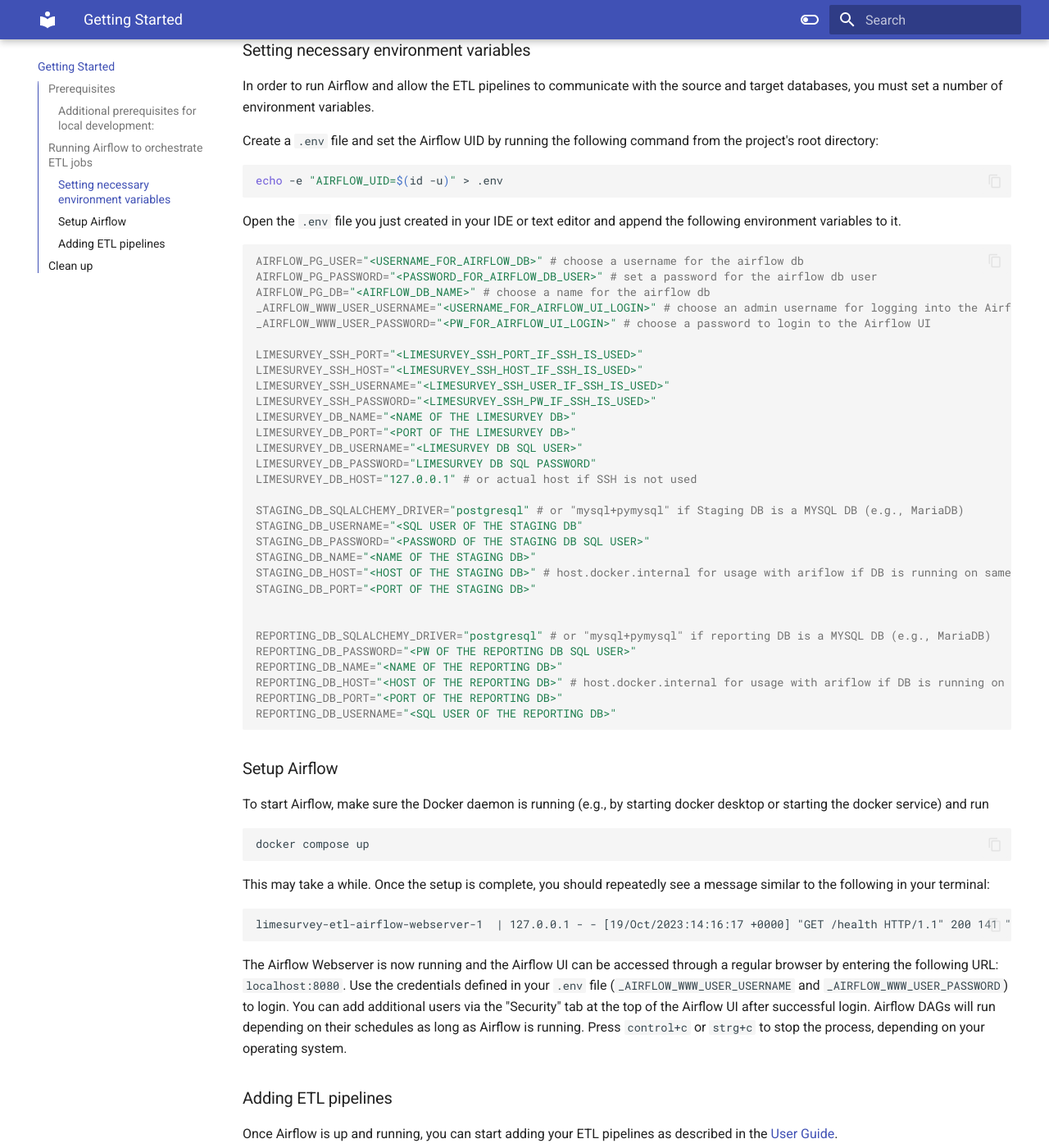
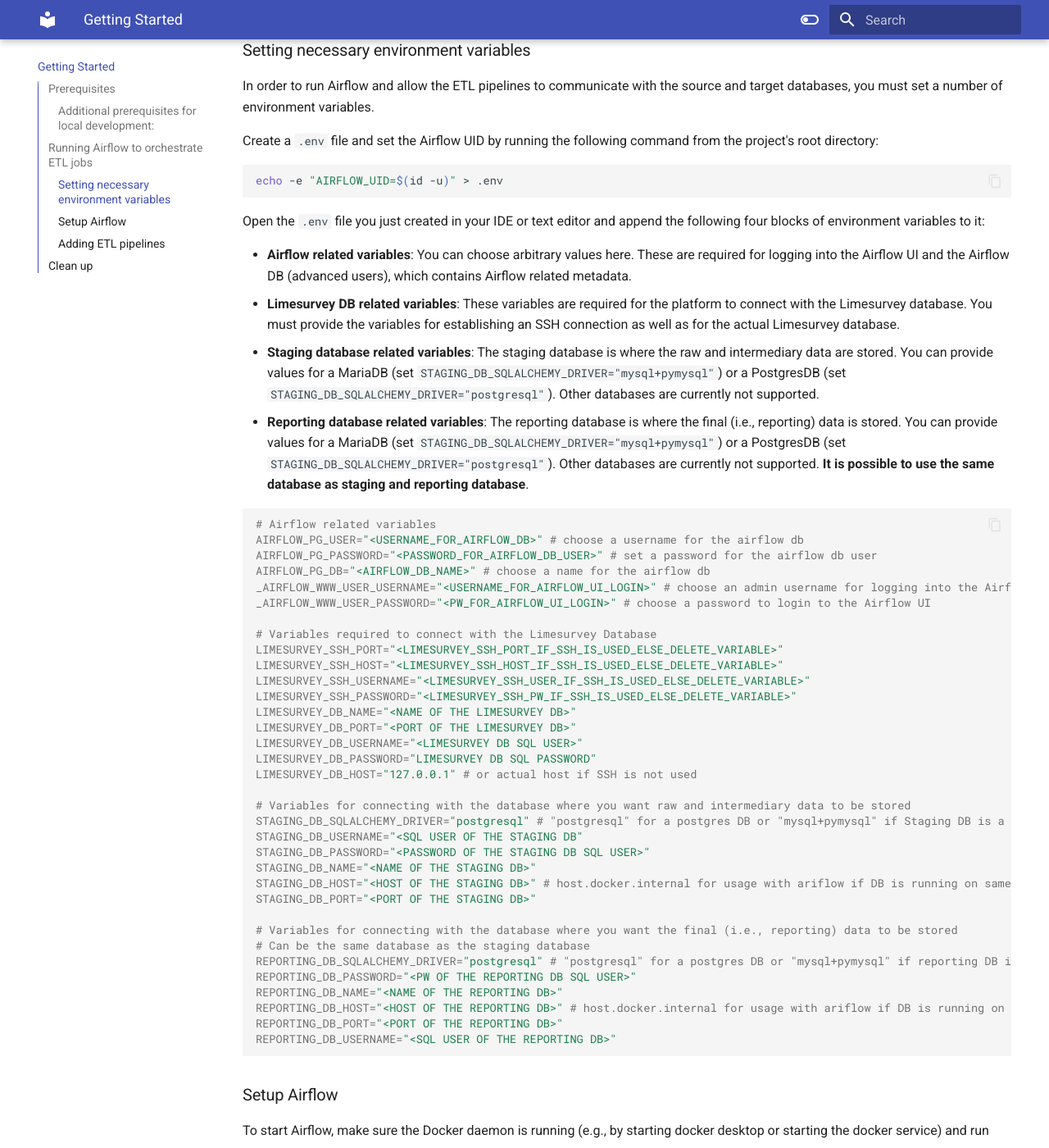
Before and after one commit to CorrelAid/limesurvey-etl, an MkDocs documentation site: the page built from docs/installation.md, in a window 1280 px wide and 1400 px high, scrolled down 698 px. Shown: the whole window at 82% size. Built offline with MkDocs 1.6.1 and Material for MkDocs 9.7.7, drawn with Linux system fonts in a browser that asks for light colours.

Commit message:
update documentation

````diff
--- a/docs/installation.md
+++ b/docs/installation.md
@@ -24,34 +24,43 @@
 echo -e "AIRFLOW_UID=$(id -u)" > .env
 ```
 
-Open the `.env` file you just created in your IDE or text editor and append the following environment variables to it.
+Open the `.env` file you just created in your IDE or text editor and append the following four blocks of environment variables to it:
+
+- **Airflow related variables**: You can choose arbitrary values here. These are required for logging into the Airflow UI and the Airflow DB (advanced users), which contains Airflow related metadata.
+- **Limesurvey DB related variables**: These variables are required for the platform to connect with the Limesurvey database. You must provide the variables for establishing an SSH connection as well as for the actual Limesurvey database.
+- **Staging database related variables**: The staging database is where the raw and intermediary data are stored. You can provide values for a MariaDB (set `STAGING_DB_SQLALCHEMY_DRIVER="mysql+pymysql"`) or a PostgresDB (set `STAGING_DB_SQLALCHEMY_DRIVER="postgresql"`). Other databases are currently not supported.
+- **Reporting database related variables**:  The reporting database is where the final (i.e., reporting) data is stored. You can provide values for a MariaDB (set `STAGING_DB_SQLALCHEMY_DRIVER="mysql+pymysql"`) or a PostgresDB (set `STAGING_DB_SQLALCHEMY_DRIVER="postgresql"`). Other databases are currently not supported. **It is possible to use the same database as staging and reporting database**.
 
 ```bash
+# Airflow related variables
 AIRFLOW_PG_USER="<USERNAME_FOR_AIRFLOW_DB>" # choose a username for the airflow db
 AIRFLOW_PG_PASSWORD="<PASSWORD_FOR_AIRFLOW_DB_USER>" # set a password for the airflow db user
 AIRFLOW_PG_DB="<AIRFLOW_DB_NAME>" # choose a name for the airflow db
 _AIRFLOW_WWW_USER_USERNAME="<USERNAME_FOR_AIRFLOW_UI_LOGIN>" # choose an admin username for logging into the Airflow UI (you can add additional users later via the "Security" tab in the Airflow UI)
 _AIRFLOW_WWW_USER_PASSWORD="<PW_FOR_AIRFLOW_UI_LOGIN>" # choose a password to login to the Airflow UI
 
-LIMESURVEY_SSH_PORT="<LIMESURVEY_SSH_PORT_IF_SSH_IS_USED>"
-LIMESURVEY_SSH_HOST="<LIMESURVEY_SSH_HOST_IF_SSH_IS_USED>"
-LIMESURVEY_SSH_USERNAME="<LIMESURVEY_SSH_USER_IF_SSH_IS_USED>"
-LIMESURVEY_SSH_PASSWORD="<LIMESURVEY_SSH_PW_IF_SSH_IS_USED>"
+# Variables required to connect with the Limesurvey Database
+LIMESURVEY_SSH_PORT="<LIMESURVEY_SSH_PORT_IF_SSH_IS_USED_ELSE_DELETE_VARIABLE>"
+LIMESURVEY_SSH_HOST="<LIMESURVEY_SSH_HOST_IF_SSH_IS_USED_ELSE_DELETE_VARIABLE>"
+LIMESURVEY_SSH_USERNAME="<LIMESURVEY_SSH_USER_IF_SSH_IS_USED_ELSE_DELETE_VARIABLE>"
+LIMESURVEY_SSH_PASSWORD="<LIMESURVEY_SSH_PW_IF_SSH_IS_USED_ELSE_DELETE_VARIABLE>"
 LIMESURVEY_DB_NAME="<NAME OF THE LIMESURVEY DB>"
 LIMESURVEY_DB_PORT="<PORT OF THE LIMESURVEY DB>"
 LIMESURVEY_DB_USERNAME="<LIMESURVEY DB SQL USER>"
 LIMESURVEY_DB_PASSWORD="LIMESURVEY DB SQL PASSWORD"
 LIMESURVEY_DB_HOST="127.0.0.1" # or actual host if SSH is not used
 
-STAGING_DB_SQLALCHEMY_DRIVER="postgresql" # or "mysql+pymysql" if Staging DB is a MYSQL DB (e.g., MariaDB)
+# Variables for connecting with the database where you want raw and intermediary data to be stored
+STAGING_DB_SQLALCHEMY_DRIVER="postgresql" # "postgresql" for a postgres DB or "mysql+pymysql" if Staging DB is a MYSQL DB (e.g., MariaDB)
 STAGING_DB_USERNAME="<SQL USER OF THE STAGING DB"
 STAGING_DB_PASSWORD="<PASSWORD OF THE STAGING DB SQL USER>"
 STAGING_DB_NAME="<NAME OF THE STAGING DB>"
 STAGING_DB_HOST="<HOST OF THE STAGING DB>" # host.docker.internal for usage with ariflow if DB is running on same machine as airflow
 STAGING_DB_PORT="<PORT OF THE STAGING DB>"
 
-
-REPORTING_DB_SQLALCHEMY_DRIVER="postgresql" # or "mysql+pymysql" if reporting DB is a MYSQL DB (e.g., MariaDB)
+# Variables for connecting with the database where you want the final (i.e., reporting) data to be stored
+# Can be the same database as the staging database
+REPORTING_DB_SQLALCHEMY_DRIVER="postgresql" # "postgresql" for a postgres DB or "mysql+pymysql" if reporting DB is a MYSQL DB (e.g., MariaDB)
 REPORTING_DB_PASSWORD="<PW OF THE REPORTING DB SQL USER>"
 REPORTING_DB_NAME="<NAME OF THE REPORTING DB>"
 REPORTING_DB_HOST="<HOST OF THE REPORTING DB>" # host.docker.internal for usage with ariflow if DB is running on same machine as airflow
````
